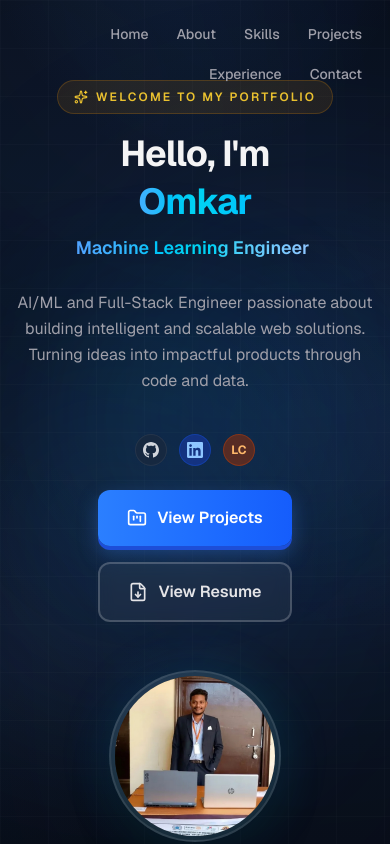
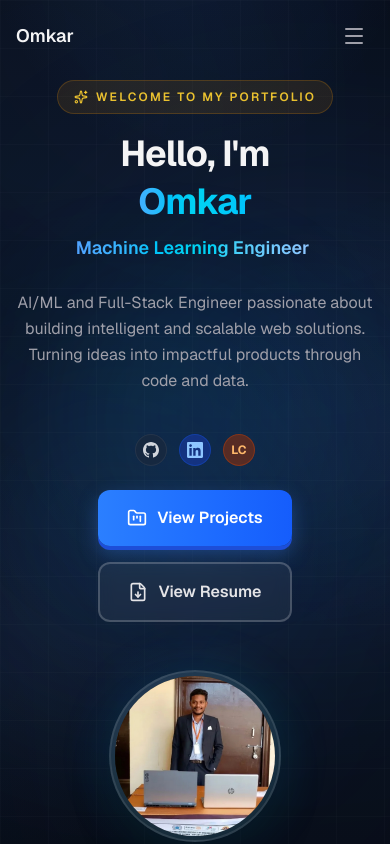
Before and after one commit to Omkar9106/Portfolio, a Next.js app: page / in a window 390 px wide. Shown: the top 844 px of the page. Built offline with nearby package versions, Linux system fonts and the light colour scheme.

Commit message:
Updated code

```diff
--- a/app/components/Navbar.tsx
+++ b/app/components/Navbar.tsx
@@ -2,6 +2,7 @@
 
 import { motion } from "framer-motion";
 import { useState, useEffect } from "react";
+import { Menu, X } from "lucide-react";
 
 const navLinks = [
   { href: "#home", label: "Home" },
@@ -15,6 +16,7 @@ const navLinks = [
 export default function Navbar() {
   const [isVisible, setIsVisible] = useState(true);
   const [lastScrollY, setLastScrollY] = useState(0);
+  const [isMobileMenuOpen, setIsMobileMenuOpen] = useState(false);
 
   useEffect(() => {
     const handleScroll = () => {
@@ -35,9 +37,15 @@ export default function Navbar() {
     return () => window.removeEventListener("scroll", handleScroll);
   }, [lastScrollY]);
 
+  const handleNavClick = () => {
+    setIsMobileMenuOpen(false);
+  };
+
   return (
+    <>
+      {/* Desktop Navigation */}
       <motion.nav
-      className="fixed right-0 top-0 z-50 flex items-center gap-1 p-4 md:gap-2 md:p-6"
+        className="fixed right-0 top-0 z-50 hidden items-center gap-1 p-4 md:flex md:gap-2 md:p-6"
         initial={{ y: 0 }}
         animate={{ y: isVisible ? 0 : -100 }}
         transition={{ duration: 0.3, ease: "easeInOut" }}
@@ -58,5 +66,71 @@ export default function Navbar() {
           ))}
         </div>
       </motion.nav>
+
+      {/* Mobile Navigation */}
+      <motion.nav
+        className="fixed right-0 top-0 z-50 flex items-center justify-between w-full p-4 md:hidden"
+        initial={{ y: 0 }}
+        animate={{ y: isVisible ? 0 : -100 }}
+        transition={{ duration: 0.3, ease: "easeInOut" }}
+      >
+        <div className="flex items-center justify-between w-full">
+          <div className="text-lg font-semibold text-zinc-100">Omkar</div>
+          <button
+            onClick={() => setIsMobileMenuOpen(!isMobileMenuOpen)}
+            className="rounded-lg p-2 text-zinc-400 transition-colors hover:bg-white/5 hover:text-blue-300"
+          >
+            {isMobileMenuOpen ? <X size={24} /> : <Menu size={24} />}
+          </button>
+        </div>
+      </motion.nav>
+
+      {/* Mobile Menu Overlay */}
+      {isMobileMenuOpen && (
+        <motion.div
+          className="fixed inset-0 z-40 bg-black/80 backdrop-blur-sm md:hidden"
+          initial={{ opacity: 0 }}
+          animate={{ opacity: 1 }}
+          exit={{ opacity: 0 }}
+          onClick={() => setIsMobileMenuOpen(false)}
+        >
+          <motion.div
+            className="fixed right-0 top-0 h-full w-64 bg-zinc-900/95 backdrop-blur-xl border-l border-white/10"
+            initial={{ x: "100%" }}
+            animate={{ x: 0 }}
+            exit={{ x: "100%" }}
+            transition={{ type: "spring", damping: 25, stiffness: 200 }}
+            onClick={(e) => e.stopPropagation()}
+          >
+            <div className="flex flex-col p-6 space-y-4">
+              <div className="flex items-center justify-between mb-8">
+                <div className="text-lg font-semibold text-zinc-100">Menu</div>
+                <button
+                  onClick={() => setIsMobileMenuOpen(false)}
+                  className="rounded-lg p-2 text-zinc-400 transition-colors hover:bg-white/5 hover:text-blue-300"
+                >
+                  <X size={20} />
+                </button>
+              </div>
+
+              {navLinks.map((link, i) => (
+                <motion.a
+                  key={link.href}
+                  href={link.href}
+                  onClick={handleNavClick}
+                  className="block rounded-lg px-4 py-3 text-base font-medium text-zinc-300 transition-colors hover:bg-white/5 hover:text-blue-300"
+                  initial={{ opacity: 0, x: 50 }}
+                  animate={{ opacity: 1, x: 0 }}
+                  transition={{ delay: 0.05 * i, duration: 0.3 }}
+                  whileHover={{ scale: 1.02, x: 5 }}
+                >
+                  {link.label}
+                </motion.a>
+              ))}
+            </div>
+          </motion.div>
+        </motion.div>
+      )}
+    </>
   );
 }
```
Lines whose indentation alone changed are shown as unchanged.
